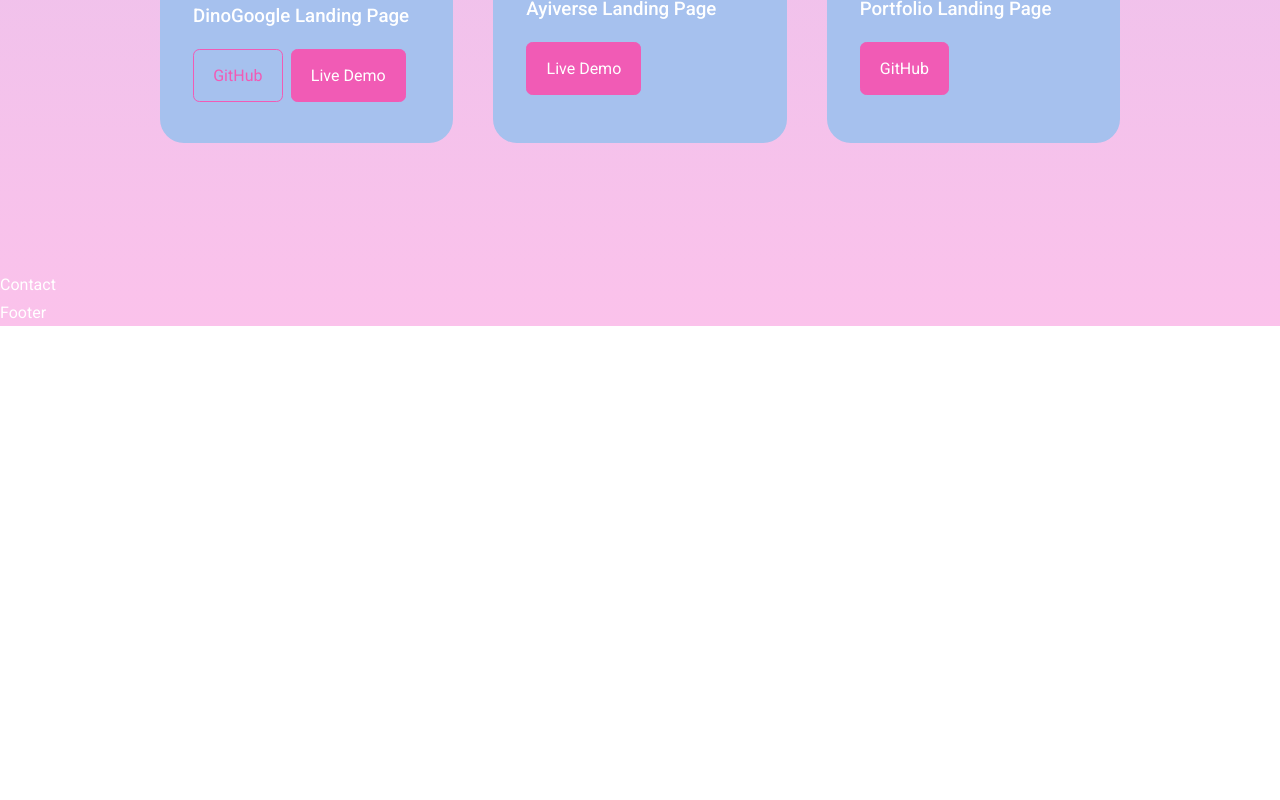
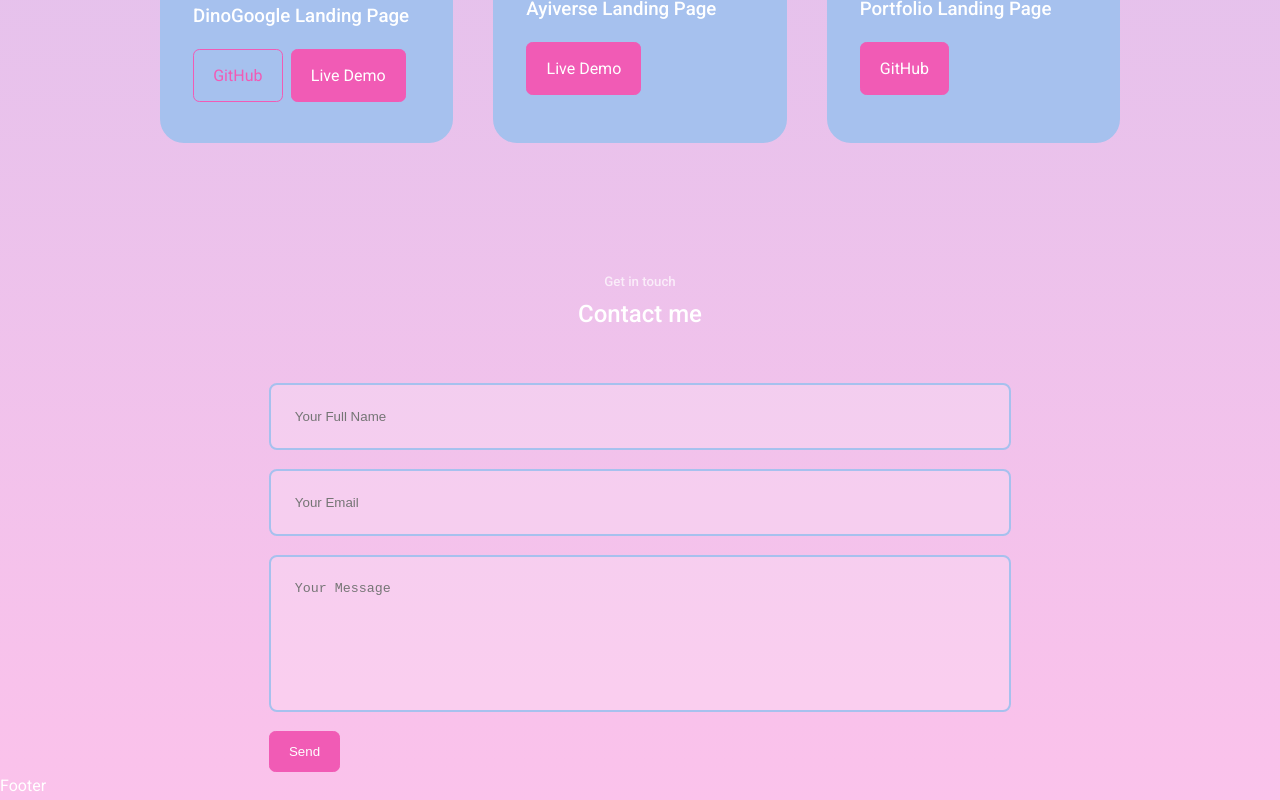
Before and after one commit to jimdiew/portfolio2022, a React (Create React App) app: page / in a window 1280 px wide. Shown: the part 2466-3266 px from the top of the page. Before the commit the page ends 2792 px from the top, so only its background shows below. Built offline with nearby package versions, Linux system fonts and the light colour scheme; a web font is replaced by a local one.

Commit message:
Add contact section

```diff
--- a/package.json
+++ b/package.json
@@ -11,6 +11,7 @@
     "@testing-library/jest-dom": "^5.16.2",
     "@testing-library/react": "^12.1.3",
     "@testing-library/user-event": "^13.5.0",
+    "emailjs-com": "^3.2.0",
     "react": "^17.0.2",
     "react-dom": "^17.0.2",
     "react-icons": "^4.4.0",
--- a/src/assets/css/index.css
+++ b/src/assets/css/index.css
@@ -17,6 +17,7 @@
   --translucid: rgba(255, 255, 255, 0.2);
   --text-primary: #fff;
   --text-secondary: rgba(255, 255, 255, 0.7);
+  --text-dark: #511347;
   --background: #fbc2eb;
   --background-secondary:#a6c1ee;
 
--- a/src/components/contact/Contact.jsx
+++ b/src/components/contact/Contact.jsx
@@ -1,9 +1,33 @@
-import React from 'react'
+import React, { useRef } from 'react';
 import './contact.css'
+import emailjs from 'emailjs-com'
 
 const Contact = () => {
+  const form =  useRef();
+
+  const sendEmail = (e) => {
+    e.preventDefault();
+
+    emailjs.sendForm('service_4p26bzc', 'service_4p26bzc', form.current, 'YOUR_PUBLIC_KEY')
+      .then((result) => {
+          console.log(result.text);
+      }, (error) => {
+          console.log(error.text);
+      });
+  };
   return (
-   <section id='contact'>Contact</section>
+   <section id='contact'>
+    <h5>Get in touch</h5>
+    <h2>Contact me</h2>
+    <div className="container contact__container">
+      <form ref={form} onSubmit={sendEmail} >
+        <input type="text" name='name' placeholder='Your Full Name' required />
+        <input type="email" name='email' placeholder='Your Email' required />
+        <textarea name="message" rows="7" placeholder='Your Message' required></textarea>
+        <button type='submit' className='btn btn-primary'>Send</button>
+      </form>
+    </div>
+   </section>
   )
 }
 
--- a/src/components/contact/contact.css
+++ b/src/components/contact/contact.css
@@ -0,0 +1,36 @@
+.container.contact__container {
+    width: 58%;
+}
+
+form {
+    display: flex;
+    flex-direction: column;
+    gap: 1.2rem;
+}
+
+input, textarea {
+    width: 100%;
+    padding: 1.5rem;
+    border-radius: 0.5rem;
+    background-color: var(--translucid);
+    border: 2px solid var(--background-secondary);
+    resize: none;
+    color: var(--text-dark);
+
+}
+
+/* MEDIA QUERIES (MEDIUM) */
+@media screen and (max-width: 1024px) {
+  .container.contact__container{
+    grid-template-columns: 1fr;
+    gap: 2rem;
+  }
+  }
+
+  /* MEDIA QUERIES (SMALL) */
+  @media screen and (max-width: 600px) {
+    .container.contact__container{
+        grid-template-columns: 1fr;
+        width: var(--container-width-sm);
+      }
+  }
```
Also changed, not shown: 1 other file (tests, documents, lock files or other folders).
